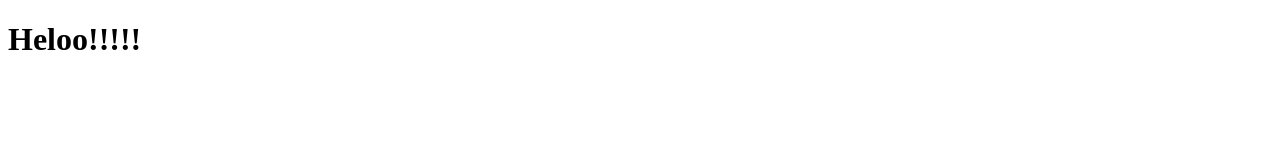
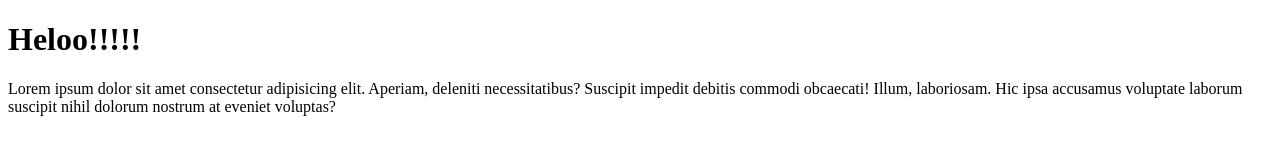
Before and after one commit to Noaman-Saleem-Portfolio/web-v3-eid-lecture, a plain HTML site: page index.html in a window 1280 px wide. Drawn offline with Linux system fonts and the light colour scheme.

Commit message:
second commit

```diff
--- a/index.html
+++ b/index.html
@@ -8,5 +8,11 @@
   </head>
   <body>
     <h1>Heloo!!!!!</h1>
+    <p>
+      Lorem ipsum dolor sit amet consectetur adipisicing elit. Aperiam, deleniti
+      necessitatibus? Suscipit impedit debitis commodi obcaecati! Illum,
+      laboriosam. Hic ipsa accusamus voluptate laborum suscipit nihil dolorum
+      nostrum at eveniet voluptas?
+    </p>
   </body>
 </html>
```
